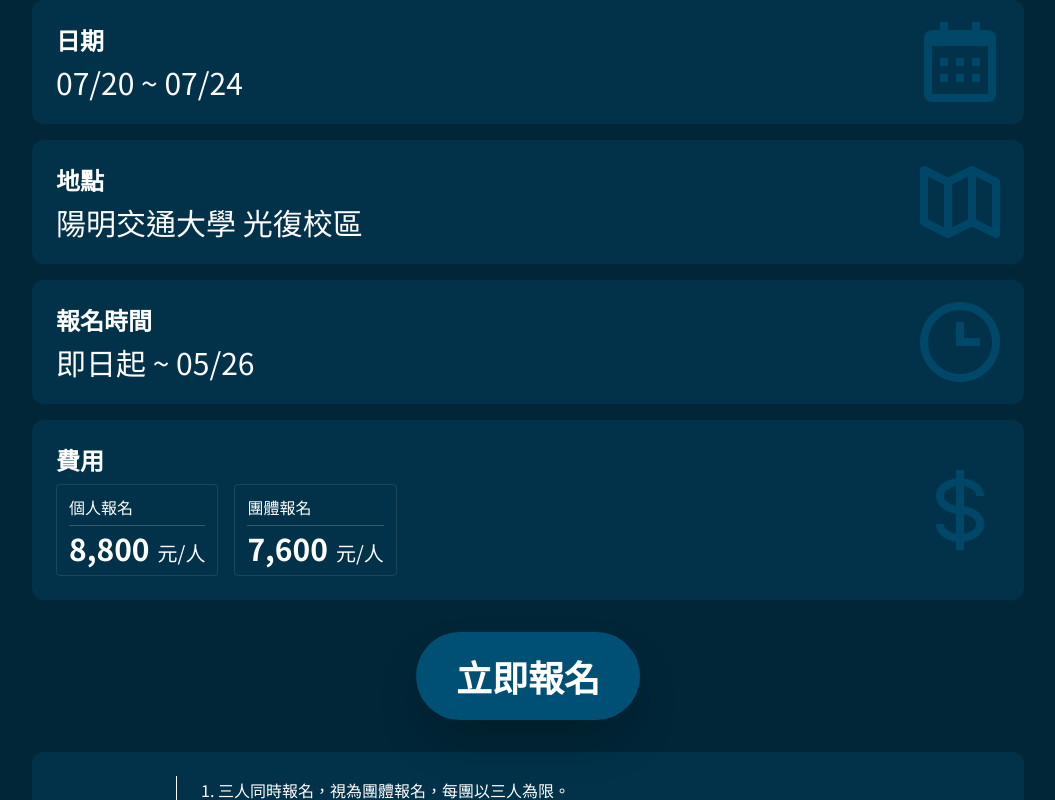
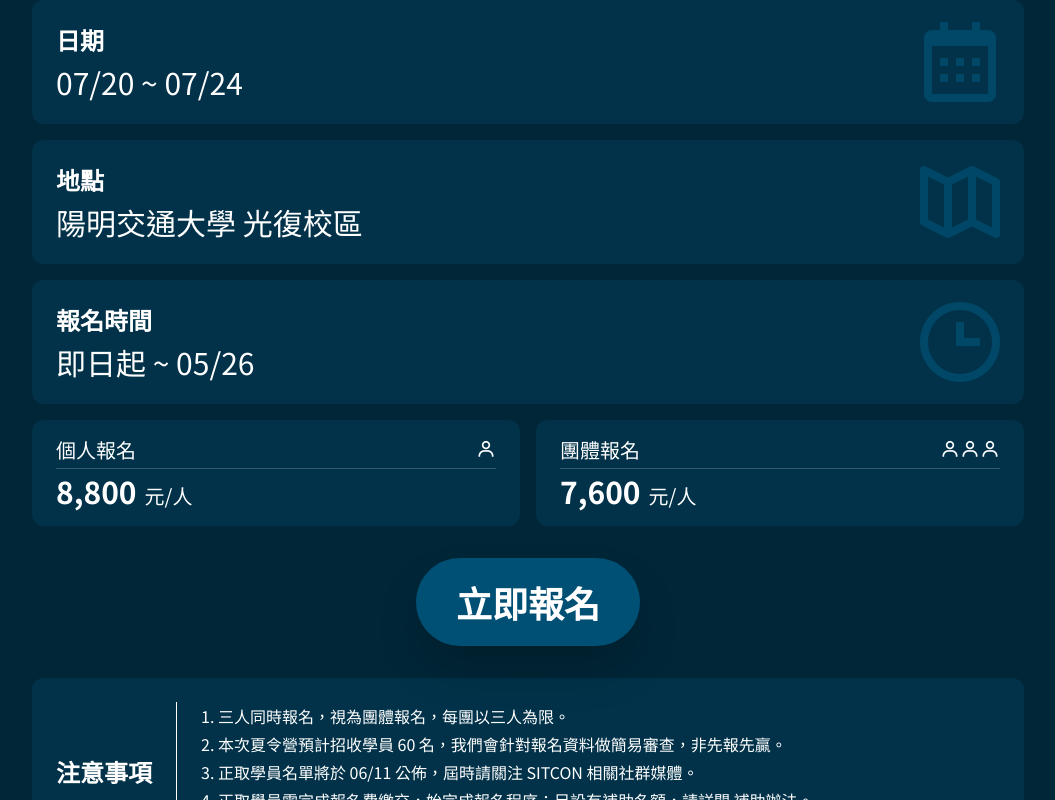
Before and after one commit to sitcon-tw/camp2024, a Next.js app: page /2023/ in a window 1280 px wide. Shown: the part 5093-5893 px from the top of the page, without its empty margins (112-1167 px from the left). Built offline with nearby package versions, Linux system fonts and the light colour scheme.

Commit message:
updated ApplicationInfo

```diff
--- a/components/ApplicationInfo.tsx
+++ b/components/ApplicationInfo.tsx
@@ -2,8 +2,19 @@ import SectionTitle from "./SectionTitle";
 import { motion } from "framer-motion";
 function PriceBox({ type, price }: { type: string; price: number }) {
   return (
-    <div className="border border-white border-opacity-10 py-2 px-3 rounded">
-      <div className="border-b border-white border-opacity-20 pb-1 mb-1">{type}</div>
+    <div className="bg-[#013249] py-4 px-6 rounded-xl flex-1">
+      <div className="border-b border-white border-opacity-20 pb-1 mb-1 text-xl flex items-center justify-between">
+        <div>
+          {type}
+        </div>
+        <div className="hidden sm:block">
+          {
+            Array.from({ length: type === "團體報名" ? 3 : 1 }).map((_, i) => (
+              <i key={i} className={`bx bx-user`}></i>
+            ))
+          }
+        </div>
+      </div>
       <div className="text-xl">
         <span className="text-3xl font-bold mr-2">{price.toLocaleString()}</span>
         <span>元/人</span>
@@ -42,13 +53,10 @@ export default function ApplicationInfo() {
         <ApplicationTitle>報名時間</ApplicationTitle>
         <h3 className="text-3xl">即日起 ~ 05/26</h3>
       </ApplicationCard>
-      <ApplicationCard icon="bx-dollar">
-        <ApplicationTitle>費用</ApplicationTitle>
-        <div className="flex flex-row gap-4">
-          <PriceBox type="個人報名" price={8800} />
-          <PriceBox type="團體報名" price={7600} />
-        </div>
-      </ApplicationCard>
+      <div className="flex gap-4 w-full">
+        <PriceBox type="個人報名" price={8800} />
+        <PriceBox type="團體報名" price={7600} />
+      </div>
       <div className="flex items-center justify-center mt-8">
         <motion.a
           initial={{ scale: 0.5, opacity: 0 }}
```
